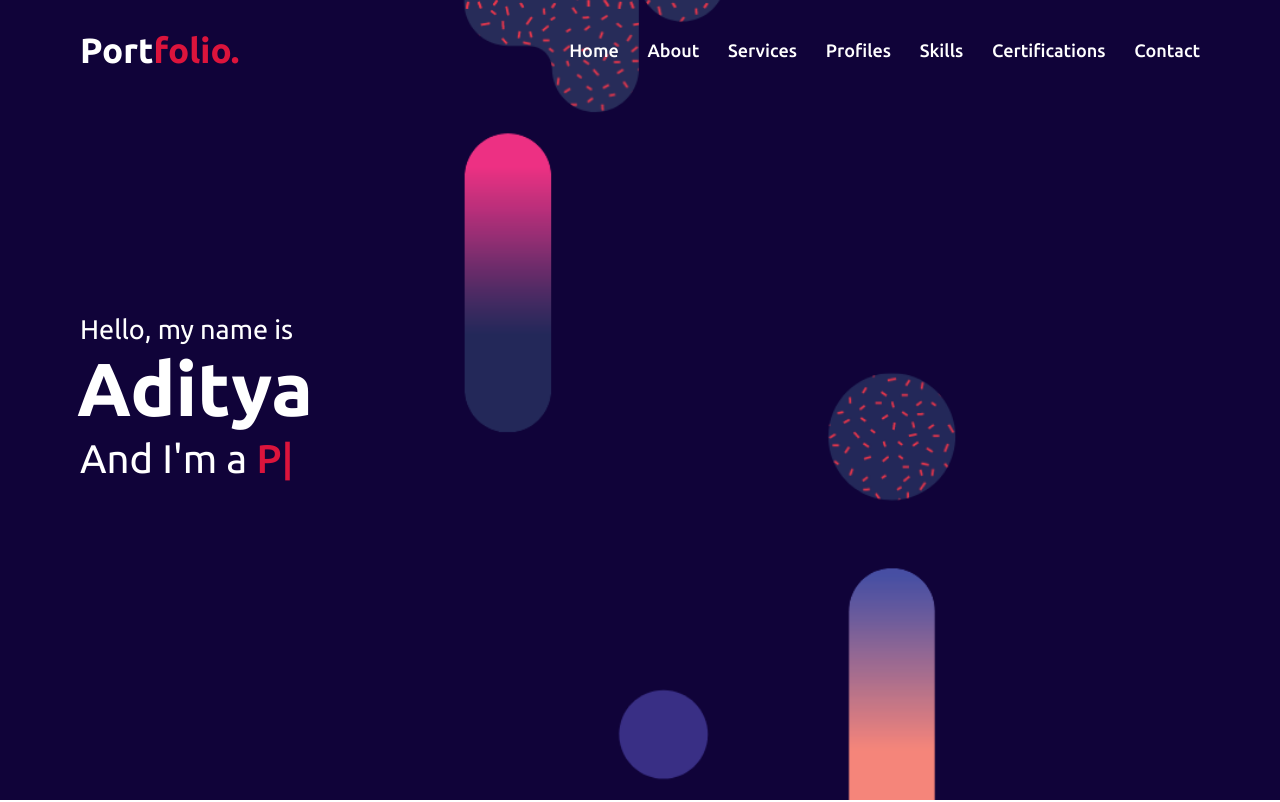
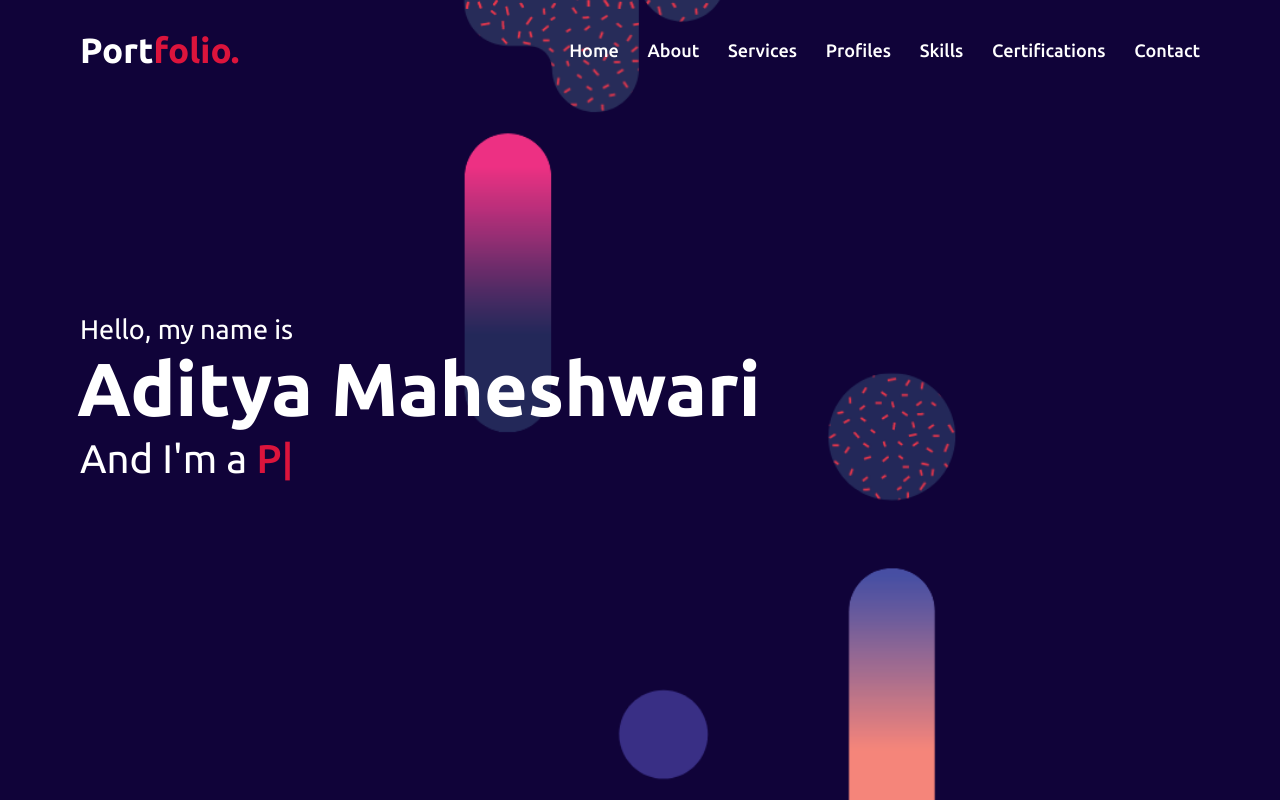
Before and after one commit to Aditya-14-Mah/portfolio, a plain HTML site: page index.html in a window 1280 px wide. Shown: the top 802 px of the page. Drawn offline with nearby package versions, Linux system fonts and the light colour scheme.

Commit message:
Update index.html
previous changes altered.

```diff
--- a/index.html
+++ b/index.html
@@ -45,7 +45,7 @@
         <div class="max-width">
             <div class="home-content">
                 <div class="text-1">Hello, my name is</div>
-                <div class="text-2">Aditya</div>
+                <div class="text-2">Aditya Maheshwari</div>
                 <div class="text-3">And I'm a <span class="typing"></span></div>
             </div>
         </div>
```
